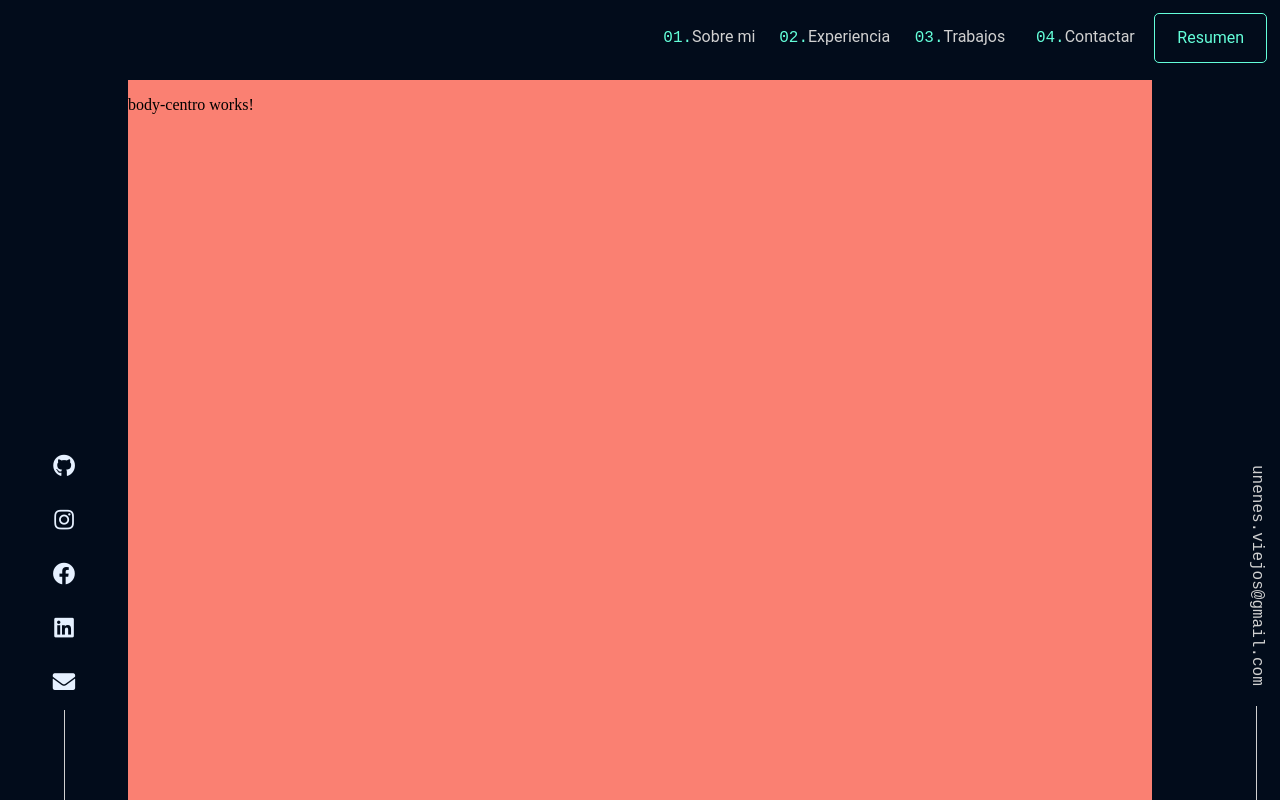
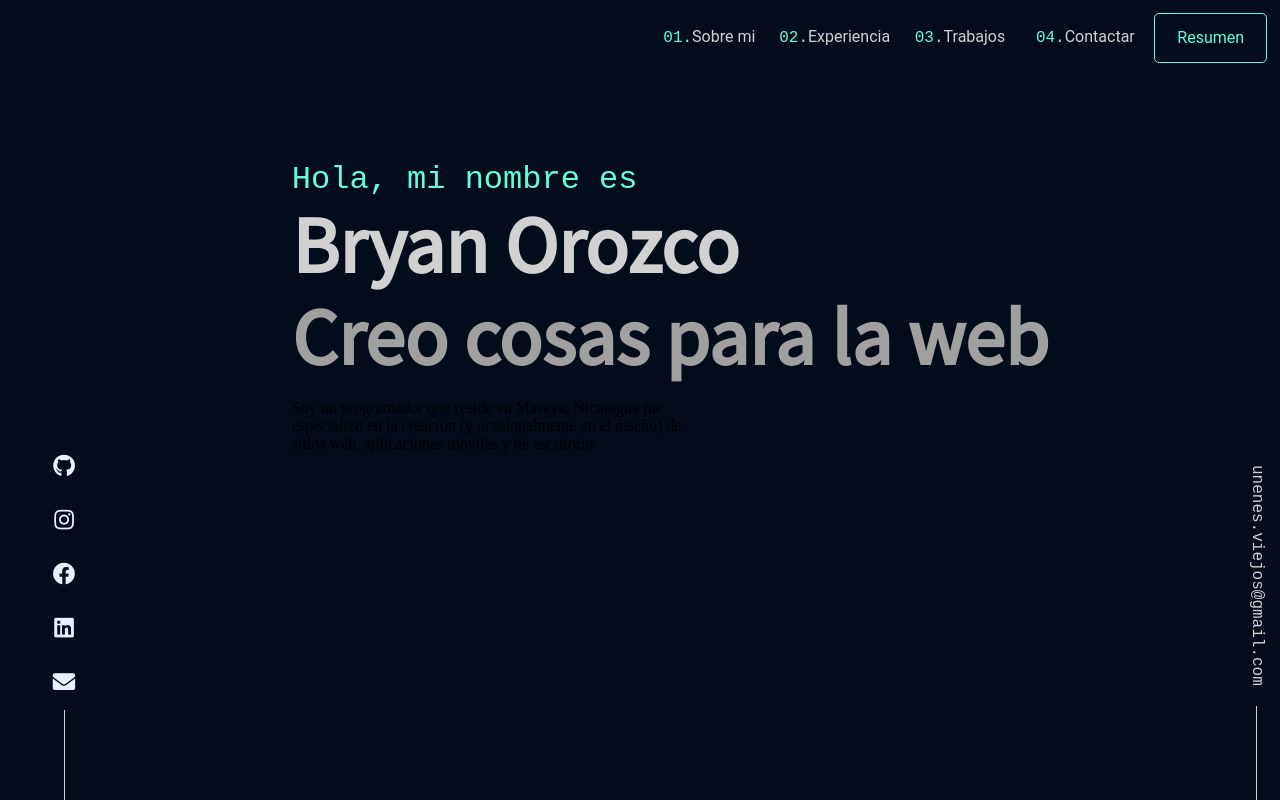
Before and after one commit to BROROZCO/mi-portafolio, an Angular app: page / in a window 1280 px wide. Built offline with nearby package versions, Linux system fonts and the light colour scheme.

Commit message:
Cuerpo casi listo

```diff
--- a/src/app/app.component.css
+++ b/src/app/app.component.css
@@ -12,7 +12,8 @@
 }
 
 .Centro_Body{
-    background-color: salmon;
+    /* background-color: salmon; */
+    background-color:#020C1B;
     grid-column-start: 2;
     grid-column-end: 3;
     grid-row-start: 2;
--- a/src/app/components/cuerpo/body-centro/body-centro.component.css
+++ b/src/app/components/cuerpo/body-centro/body-centro.component.css
@@ -0,0 +1,34 @@
+.container-body-viewport{
+    /* Arriba | Derecha | Abajo | Izquierda */
+    margin: 8% 0 0 8%;
+    padding: 0 0 0 8%;
+}
+
+.name-1{
+    padding: 0;
+    margin: 0;
+    font-family: 'Fira Code', monospace;
+    font-size: 200%;
+    color: #64FFDA;
+}
+.name-2{
+    padding: 0;
+    margin: 0;
+    font-family: 'Source Sans Pro', sans-serif;
+    font-weight: 1000;
+    font-size: 500%;
+    color: #D1D1D1;
+}
+
+.name-3{
+    padding: 0;
+    margin: 0;
+    font-family: 'Source Sans Pro', sans-serif;
+    font-weight: 1000;
+    font-size: 500%;
+    color: #A0A0A0;
+}
+
+.aboutme{
+
+}
--- a/src/app/components/cuerpo/body-centro/body-centro.component.html
+++ b/src/app/components/cuerpo/body-centro/body-centro.component.html
@@ -1 +1,14 @@
-<p>body-centro works!</p>
+<div class="container-body-viewport">
+    <div class="name">
+        <p class="name-1">Hola, mi nombre es</p>
+        <p class="name-2">Bryan Orozco</p>
+        <p class="name-3">Creo cosas para la web</p>
+    </div>
+    <div class="aboutme">
+        <p>Soy un programador que reside en Masaya, Nicaragua me<br>especializo en la creacion (y ocasionalmente en el diseño) de<br>sitios web, aplicaciones moviles y de escritorio.
+        </p>
+    </div>
+    <div class="button">
+
+    </div>
+</div>
--- a/src/index.html
+++ b/src/index.html
@@ -13,6 +13,9 @@
   <!-- Fira Code -->
   <link rel = "preconnect" href = "https://fonts.gstatic.com">
   <link href = "https://fonts.googleapis.com/css2? family = Fira + Code & display = swap" rel = "hoja de estilo">
+  <!-- San Francisco -->
+  <link rel="preconnect" href="https://fonts.gstatic.com">
+  <link href="https://fonts.googleapis.com/css2?family=Source+Sans+Pro&display=swap" rel="stylesheet">
   <link rel="icon" type="image/x-icon" href="favicon.ico">
 </head>
 <body>
```
